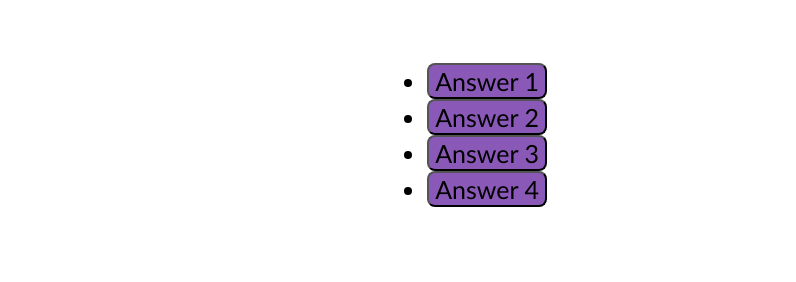
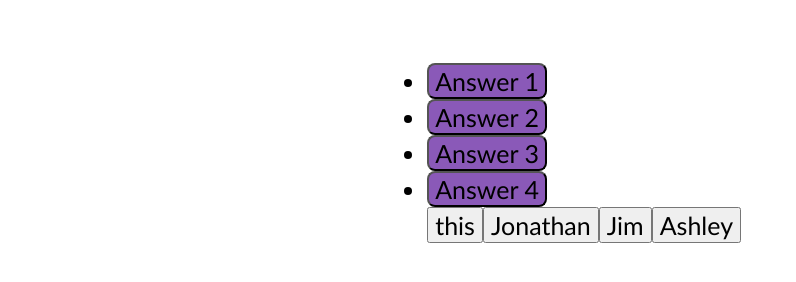
Before and after one commit to jonathanjjolsen/timed-quiz, a plain HTML site: page index.html in a window 1280 px wide. Both pictures are taken after a click on the button "Start Quiz". Shown: the part 92-374 px from the top of the page, without its empty margins (0-796 px from the left). Drawn offline with Linux system fonts and the light colour scheme.

Commit message:
Created append for button elements

```diff
--- a/script.js
+++ b/script.js
@@ -1,9 +1,9 @@
 //Front Screen Disappear On Click
 let questionEl = document.getElementById('header');
-let choiceEl = document.getElementById('button');
+let answersEl = document.getElementById('answers');
 let questionNumber;
 let start = document.getElementById('start');
-let score;
+let score = 0;
 
 
 start.addEventListener('click', startquiz);
@@ -22,7 +22,7 @@ let questions = [
     {
         question: "Whats my name?",
         options: [
-            {answer:'Bob', correct: false},
+            {answer:'this', correct: false},
             {answer: 'Jonathan', correct: true},
             {answer: 'Jim', correct: false},
             {answer: 'Ashley', correct: false}
@@ -31,7 +31,7 @@ let questions = [
      {
          question: "Whats the sky?",
          options: [
-             {answer:'Bob', correct: false},
+             {answer:'', correct: false},
              {answer: 'Jonathan', correct: true},
              {answer: 'Jim', correct: false},
              {answer: 'Ashley', correct: false}
@@ -40,7 +40,7 @@ let questions = [
      {
          question: "Whats the rain?",
          options: [
-             {answer:'Bob', correct: false},
+             {answer:'this', correct: false},
              {answer: 'Jonathan', correct: true},
              {answer: 'Jim', correct: false},
              {answer: 'Ashley', correct: false}
@@ -66,14 +66,39 @@ let questions = [
      },
 
 ]
-console.log(questions[0].options[0].answer)
+/*console.log(questions[0].options[0].answer)*/
 function getQuestion() {
-    currentQuestion([questionNumber]);
+    currentQuestion();
 
 }
 
 function currentQuestion() {
     questionEl.textContent = questions[questionNumber].question;
+    let currentQuestion = questions[questionNumber]
+    console.log(currentQuestion);
+    let questionText = currentQuestion.question;
+    let options = currentQuestion.options;
+    for(i=0; i<options.length; i++) {
+        //create button element
+        let buttonEl = document.createElement('button')
+
+        //add text to button element
+        buttonEl.textContent = options[i].answer
+        let correct = options[i].correct
+        //add event listener to button element
+        buttonEl.addEventListener('click', function(){
+            console.log(correct)
+            if(correct) {
+                score = score + 10
+                console.log("correct")
+            }else {
+                console.log("wrong")
+            }
+
+        })
+        //append button element to answers list
+        answersEl.append(buttonEl)
+    }
 }
 
 function userClick() {
--- a/style.css
+++ b/style.css
@@ -11,9 +11,6 @@
     position: relative;
 }
 
-.box {
-
-}
 
 li button {
     background-color:rgb(138, 89, 184);
```
